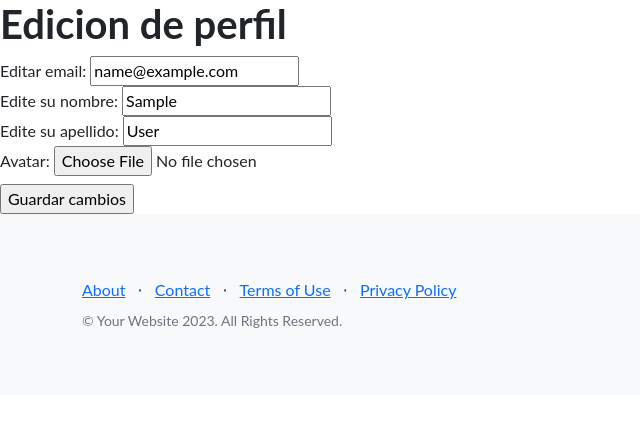
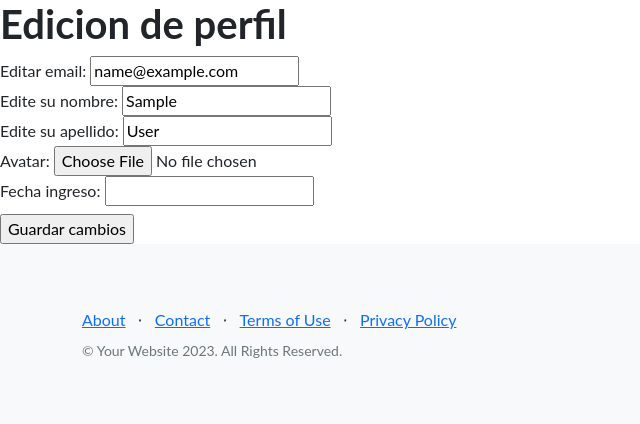
Before and after one commit to Mateomti/Proyecto-Final, a Django app: page /usuarios/perfil/editar/ in a window 1280 px wide. Shown: the part 66-490 px from the top of the page, without its empty margins (0-640 px from the left). Run offline with Django 5.2, Linux system fonts and the light colour scheme; the visitor is signed in with stand-in values (Sample User, id 1); data comes from the database, SQL or seed files in the repository; some libraries are stand-ins or nearby versions.

Commit message:
Ya agregué el campo adicional al apartado de usuarios, solo falta agregar la imagen al modelo principal

```diff
--- a/usuarios/forms.py
+++ b/usuarios/forms.py
@@ -18,6 +18,7 @@ class EditarPerfil(UserChangeForm):
     first_name = forms.CharField(label='Edite su nombre')
     last_name = forms.CharField(label='Edite su apellido')
     avatar = forms.ImageField(required=False)
+    fecha_ingreso = forms.DateField(required=False)
 
     class Meta:
         model = User
--- a/usuarios/models.py
+++ b/usuarios/models.py
@@ -4,6 +4,7 @@ from django.contrib.auth.models import User
 class DatosExtras(models.Model):
     user = models.OneToOneField(User, on_delete=models.CASCADE)
     avatar = models.ImageField(upload_to='avatares', null=True, blank=True)
+    fecha_ingreso = models.DateField(null=True)
 
     def __str__(self):
         return f'Datos extras del usuario {self.user}'
--- a/usuarios/templates/usuarios/perfil.html
+++ b/usuarios/templates/usuarios/perfil.html
@@ -15,6 +15,8 @@
         <li>Apellido: {{request.user.last_name}}</li>
         <li>Email: {{request.user.email}}</li>
         <li>Avatar: <img src={{request.user.datosextras.avatar.url}} alt="" height='100px'></li>
+        <li>Fecha de ingreso del vendedor: {{request.user.datosextras.fecha_ingreso}}</li>
+
 
     </ul>
     <a class="btn btn-secondary" href={% url "editar_perfil" %}>Editar perfil</a>
--- a/usuarios/views.py
+++ b/usuarios/views.py
@@ -40,8 +40,10 @@ def editar(request):
         formulario = EditarPerfil(request.POST, request.FILES, instance=request.user)
         if formulario.is_valid():
             avatar = formulario.cleaned_data.get('avatar')
+            ingreso = formulario.cleaned_data.get('fecha_ingreso')
             if avatar:
                 datos_extras.avatar = avatar
+            datos_extras.fecha_ingreso = ingreso
             datos_extras.save()
             formulario.save()
             return redirect('perfil')
```
Also changed, not shown: usuarios/migrations/0002_datosextras_fecha_ingreso.py (added).
